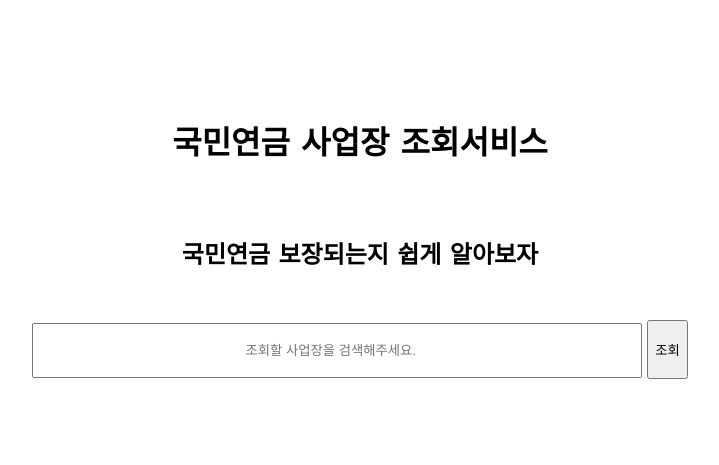
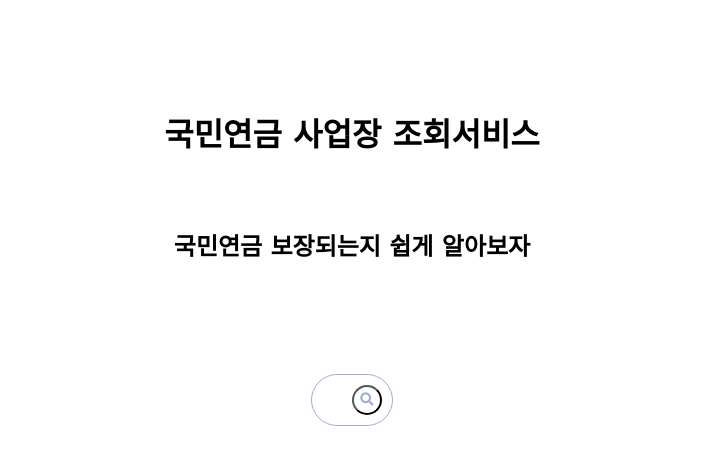
Before and after one commit to Mseunghwan/MoneyMoneyHaeDoMoney, a Flask app: page / in a window 1280 px wide. Shown: the top 465 px of the page, without its empty margins (288-1007 px from the left). Run offline with Flask 2, Linux system fonts and the light colour scheme; some libraries are stand-ins or nearby versions; some web fonts are replaced.

Commit message:
final commit maybe

```diff
--- a/templates/index.html
+++ b/templates/index.html
@@ -1,10 +1,68 @@
 <!DOCTYPE html>
 <html>
 <head>
+
+    <meta charset="utf-8">
+    <link rel="stylesheet" href="https://use.fontawesome.com/releases/v5.6.1/css/all.css">
+    <link rel="stylesheet" href="style.css">
+
     <link rel="preconnect" href="https://fonts.googleapis.com">
     <link rel="preconnect" href="https://fonts.gstatic.com" crossorigin>
     <link href="https://fonts.googleapis.com/css2?family=Gugi&display=swap" rel="stylesheet">
     <style>
+        body{
+  margin: 0;
+  padding: 0;
+  background-color: #fff;
+}
+.search-box{
+  padding: 10px;
+  position: absolute;
+  top: 50%;
+  left: 50%;
+  transform: translate(-50%,-50%);
+  height: 30px;
+  background-color: #fff;
+  border: 1px solid #9cb3cb;
+  border-radius: 30px;
+  transition: 0.4s;
+  width:60px;
+}
+.search-box:hover{
+  box-shadow: 0px 0px .5px 1px #9cb3cb;
+  width: 282px;
+}
+.search-btn{
+  text-decoration: none;
+  float: right;
+  width: 30px;
+  height: 30px;
+  background-color: #fff;
+  border-radius: 50%;
+  display: flex;
+  justify-content: center;
+  align-items: center;
+  color: #9cb3cb;
+}
+.search-box:hover > .search-btn{
+  background-color: #fff;
+}
+.input_search{
+  display: flex;
+  padding: 0;
+  width: 0px;
+  border:none;
+  background: none;
+  outline: none;
+  float: left;
+  font-size: 1rem;
+  line-height: 30px;
+  transition: .4s;
+}
+.search-box:hover > .search-txt{
+  width: 240px;
+  padding: 0 6px;
+}
 
         body{
             height: 100%;
@@ -38,10 +96,13 @@
     <h1>국민연금 사업장 조회서비스</h1>
     <h2>국민연금 보장되는지 쉽게 알아보자</h2>
         <form class="search" action="{{ url_for('search') }}" method="POST" >
-        <div class="input-group">
-        <input class="input_search" type="search" class="form-control rounded" name="searchinput" placeholder="조회할 사업장을 검색해주세요." aria-label="Search" aria-describedby="search-addon" />
-        <button class="button_search" type="submit" class="btn btn-outline-primary">조회</button>
-      </div>
+
+            <div class="search-box">
+                <input type="search" class="input_search" name="searchinput" placeholder="">
+                <button class="search-btn" type="submint"href="#">
+                  <i class="fas fa-search"></i>
+                </button>
+              </div>
     </form>
 </body>
 </html>
```
